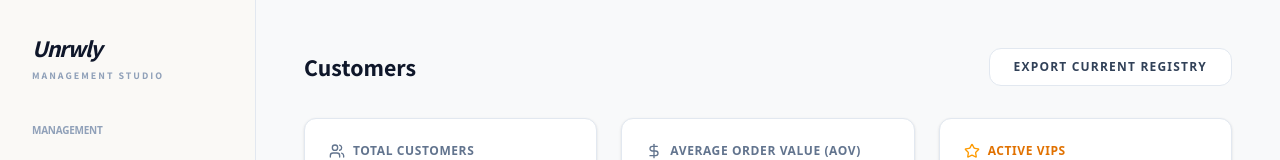
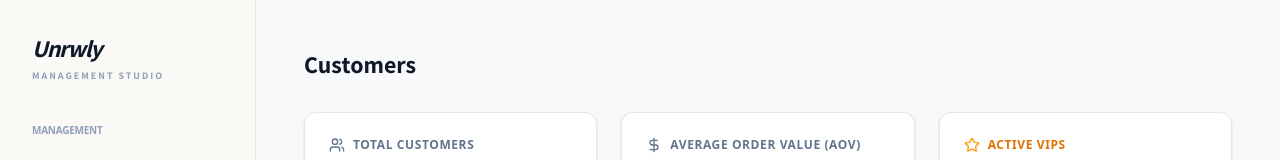
Before and after one commit to sukumarlightningleap/omni, a Next.js app: page /admin/customers in a window 1280 px wide. Shown: the top 160 px of the page. Built offline with nearby package versions, Linux system fonts and the light colour scheme; no server answers; the database is empty.

Commit message:
style: remove export button from customer registry

```diff
--- a/src/components/admin/CustomersClient.tsx
+++ b/src/components/admin/CustomersClient.tsx
@@ -56,9 +56,6 @@ export default function CustomersClient({ initialCustomers }: { initialCustomers
       <div className="flex justify-between items-center">
         <h1 className="text-2xl font-bold text-slate-900">Customers</h1>
         <div className="flex gap-3">
-          <button className="px-6 py-2.5 bg-white border border-slate-200 rounded-xl text-xs font-black uppercase tracking-widest text-slate-700 hover:bg-slate-50 transition-all flex items-center gap-2">
-            Export Current Registry
-          </button>
         </div>
       </div>
 
```
